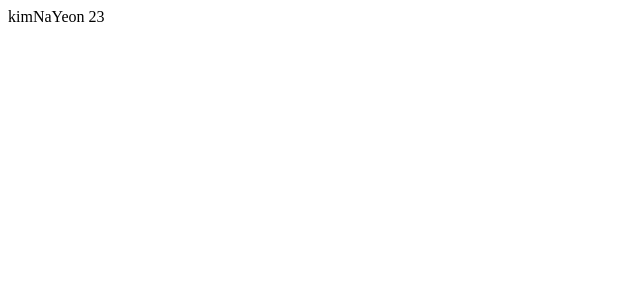
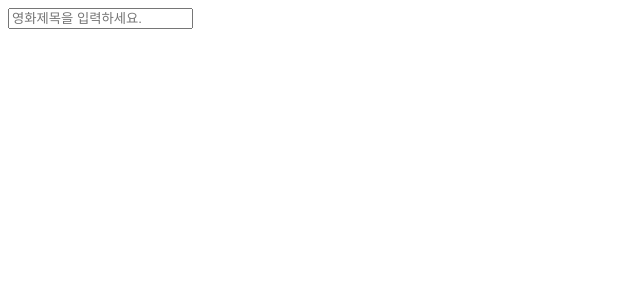
Before and after one commit to kmonguu/movie_picker, a React (Create React App) app: page / in a window 1280 px wide. Shown: the top 300 px of the page, without its empty margins (0-640 px from the left). Built offline with nearby package versions, Linux system fonts and the light colour scheme.

Commit message:
fix: input form 코드 작성

```diff
--- a/src/App.tsx
+++ b/src/App.tsx
@@ -1,7 +1,8 @@
+import InputForm from './InputForm'
 import Profile from './InputForm'
 
 function App() {
-  return <Profile username={'kimNaYeon'} age={'23'} />
+  return <InputForm />
 }
 
 export default App
--- a/src/InputForm/index.tsx
+++ b/src/InputForm/index.tsx
@@ -1,12 +1,20 @@
+/** @jsxImportSource @emotion/react */
+import { css } from '@emotion/css'
 import React, { ChangeEvent, useState } from 'react'
 
-function InputForm({ username, age }: any) {
+function InputForm() {
   return (
-    <div>
-      <span>{username}</span>&nbsp;
-      <span>{age}</span>
+    <div css={wrapperCss}>
+      <input placeholder="영화제목을 입력하세요." />
     </div>
   )
 }
 
+const wrapperCss = css`
+  display: flex;
+  justify-content: center;
+  align-items: center;
+  width: 100%;
+`
+
 export default InputForm
```
